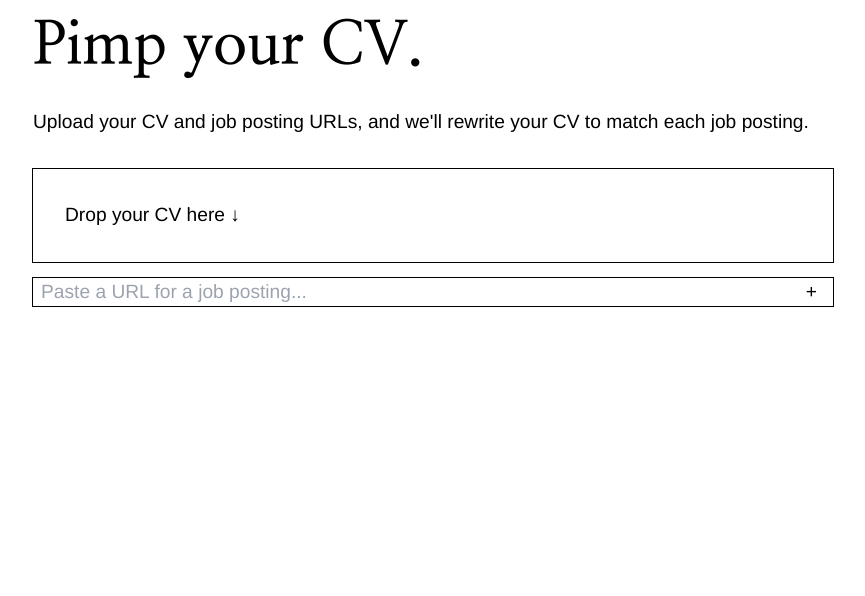
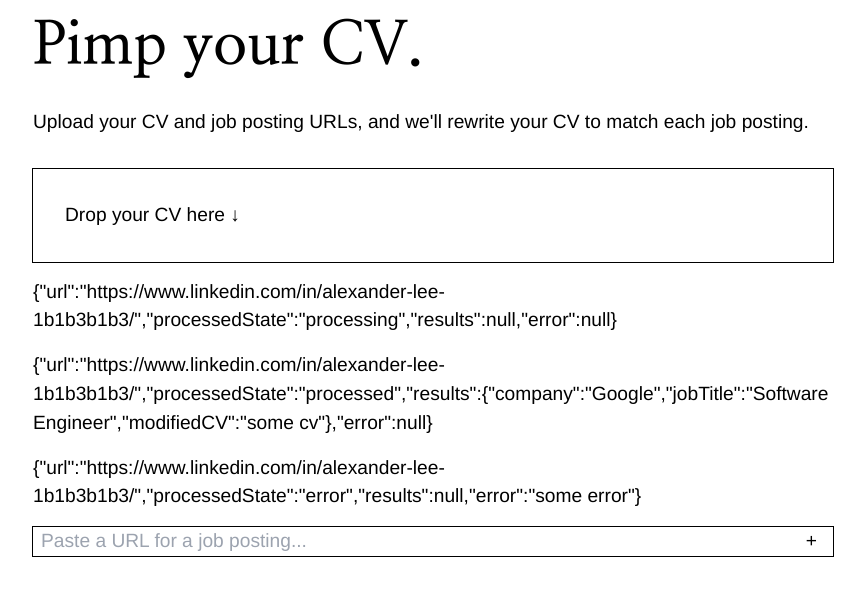
Before and after one commit to josflesan/SparkMyCV, a React (Vite) app in the folder frontend/: page / in a window 1280 px wide. Shown: the top 596 px of the page, without its empty margins (207-1072 px from the left). Built offline with nearby package versions, Linux system fonts and the light colour scheme.

Commit message:
boilerplate

```diff
--- a/frontend/src/App.tsx
+++ b/frontend/src/App.tsx
@@ -1,19 +1,54 @@
 import { useState } from 'react'
-import ResultBrowser, { CVResults } from './components/Result';
 import Upload from './components/Upload';
 import { Configuration, DefaultApi } from './api';
 import { APIProvider } from './APIProvider';
 
+export type ModifiedCV = {
+    company: string,
+    jobTitle: string,
+    modifiedCV: string
+}
+
+export type ModifiedCVState = {
+    url: string,
+    processedState: "processing" | "processed" | "error",
+    results: ModifiedCV | null,
+    error: string | null
+}
+
+export type CVs = {
+	[id: number]: ModifiedCVState
+}
+
 function App() {
-	const [results, setResults] = useState<CVResults|null>(null)
+	const [cvs, setCvs] = useState<CVs>({
+		1: {
+			url: "https://www.linkedin.com/in/alexander-lee-1b1b3b1b3/",
+			processedState: "processing",
+			results: null,
+			error: null
+		},
+		2: {
+			url: "https://www.linkedin.com/in/alexander-lee-1b1b3b1b3/",
+			processedState: "processed",
+			results: {
+				company: "Google",
+				jobTitle: "Software Engineer",
+				modifiedCV: "some cv"
+			},
+			error: null
+		},
+		3: {
+			url: "https://www.linkedin.com/in/alexander-lee-1b1b3b1b3/",
+			processedState: "error",
+			results: null,
+			error: "some error"
+		}
+	});
 	return (
 		<APIProvider url='http://localhost:8080'>
 			<div className='flex flex-col gap-8 w-[800px] m-4'>
-				{
-					results === null ?
-					<Upload setResults={setResults} /> :
-					<ResultBrowser results={results} />
-				}
+				<Upload cvs={cvs}/>
 			</div>
 		</APIProvider>
 	)
--- a/frontend/src/components/Result.tsx
+++ /dev/null
@@ -1,23 +0,0 @@
-export type CVResult = {
-    company_name: string
-    job_title: string
-    edited_cv: JSON
-}
-
-export type CVResults = CVResult[]
-
-export default function ResultBrowser({ results }: { results: CVResults }) {
-    return (
-        <div>
-            {results.map((result, index) => (
-                <div key={index}>
-                    <h1>{result.company_name}</h1>
-                    <h2>{result.job_title}</h2>
-                    <div>
-                        <pre>{JSON.stringify(result.edited_cv, null, 2)}</pre>
-                    </div>
-                </div>
-            ))}
-        </div>
-    )
-}
--- a/frontend/src/components/Upload.tsx
+++ b/frontend/src/components/Upload.tsx
@@ -1,23 +1,24 @@
 import { useCallback, useRef, useState } from "react";
-import { CVResults } from "./Result";
 import Dropzone from 'react-dropzone';
 import { GrTrash } from "react-icons/gr";
+import { useAPI } from "../APIProvider";
+import { CVs, ModifiedCVState } from "../App";
 
-function useURLList() {
-    const [urls, setUrls] = useState<{ [key: string]: string; }>({});
-    const curIDRef = useRef(0);
-    const addUrl = useCallback((url: string) => {
-        setUrls(prev => ({ ...prev, [curIDRef.current++]: url }));
-    }, [setUrls]);
-    const removeUrl = useCallback((id: number) => {
-        setUrls(prev => {
-            const newUrls = { ...prev };
-            delete newUrls[id];
-            return newUrls;
-        });
-    }, [setUrls]);
-    return { urls, addUrl, removeUrl };
-}
+// function useCVList() {
+//     // addRequest - adds a request / pending CV to the list
+//     // removeCV - removes a CV from the list regardless of state
+//     // setProcessedCV - assigns a processed CV to a pending CV
+//     // setErrorCV - assigns an error to a pending CV
+//     const [cvs, setCvs] = useState<{[id: number]: ModifiedCVState}>({});
+//     const nextId = useRef(0);
+//     // addRequest
+//     const addRequest = useCallback((url: string) => {
+//         setCvs((cvs: {[id: number]: ModifiedCVState}) => {
+//             return {}
+//         }
+//     }, [setCvs]);
+//     }
+// }
 
 
 function JobURL({url, id, removeUrl}: {url: string, id: number, removeUrl: (id: number) => void}) {
@@ -50,13 +51,13 @@ function FileUploader() {
     </div>;
 }
 
-function JobURLPrompt({ addUrl }: {addUrl: (url: string) => void}) {
+function JobURLPrompt() {
     const [filled, setFilled] = useState(false);
     const urlInputRef = useRef<HTMLInputElement>(null);
     return <div className="flex flex-col gap-4 w-full" onSubmit={(e) => {
         e.preventDefault()
         if (urlInputRef.current) {
-            addUrl(urlInputRef.current.value);
+            // addUrl(urlInputRef.current.value);
             urlInputRef.current.value = "";
         }
     }}>
@@ -67,8 +68,13 @@ function JobURLPrompt({ addUrl }: {addUrl: (url: string) => void}) {
     </div>;
 }
 
-export default function Upload({ setResults }: { setResults: (results: CVResults) => void }) {
-    const { urls, addUrl, removeUrl } = useURLList();
+function Job({cv}: {cv: ModifiedCVState}) {
+    return <div className="flex flex-col gap-4">
+        {JSON.stringify(cv)}
+    </div>
+}
+
+export default function Upload({cvs}: {cvs: CVs}) {
     return (
         <>
             <h1 className='text-6xl font-serif font-[700] text-bold'>
@@ -79,10 +85,12 @@ export default function Upload({ setResults }: { setResults: (results: CVResults
             </div>
             <div className="flex flex-col gap-4">
                 <FileUploader />
+                <div className="flex flex-col gap-4">
                 {
-                    Object.entries(urls).map(([id, url]) => <JobURL key={id} id={parseInt(id)} url={url} removeUrl={removeUrl}/>)
+                    Object.entries(cvs).map(([id, cv]) => <Job key={id} cv={cv} />)
                 }
-                <JobURLPrompt addUrl={addUrl}/>
+                </div>
+                <JobURLPrompt/>
             </div>
         </>
     )
```
